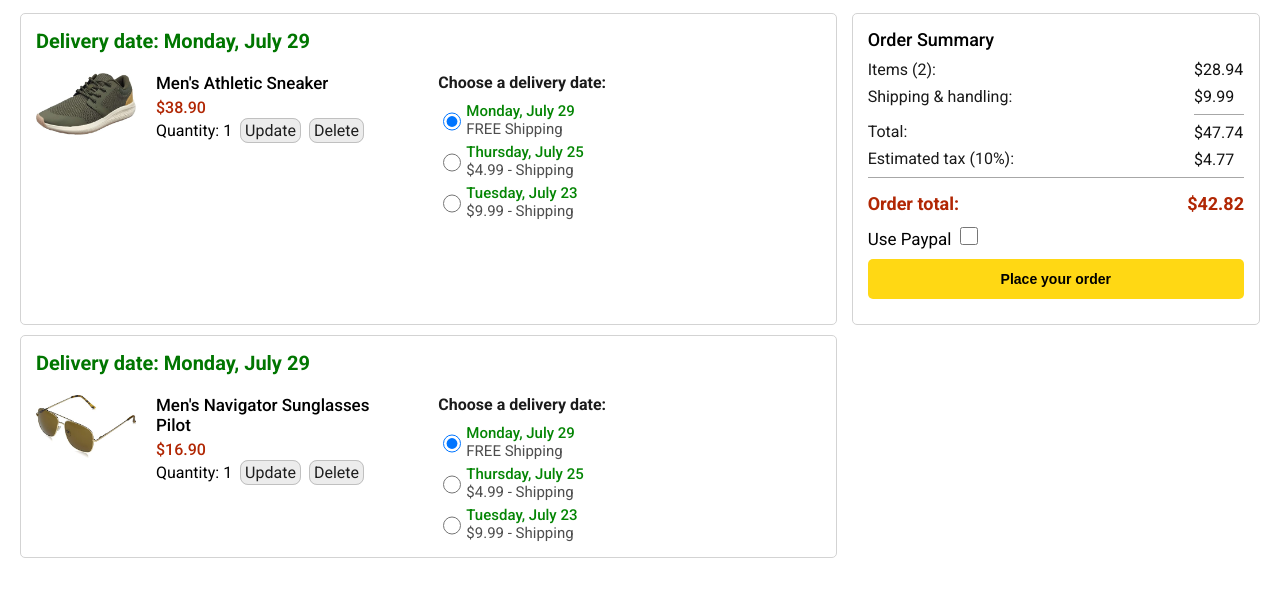
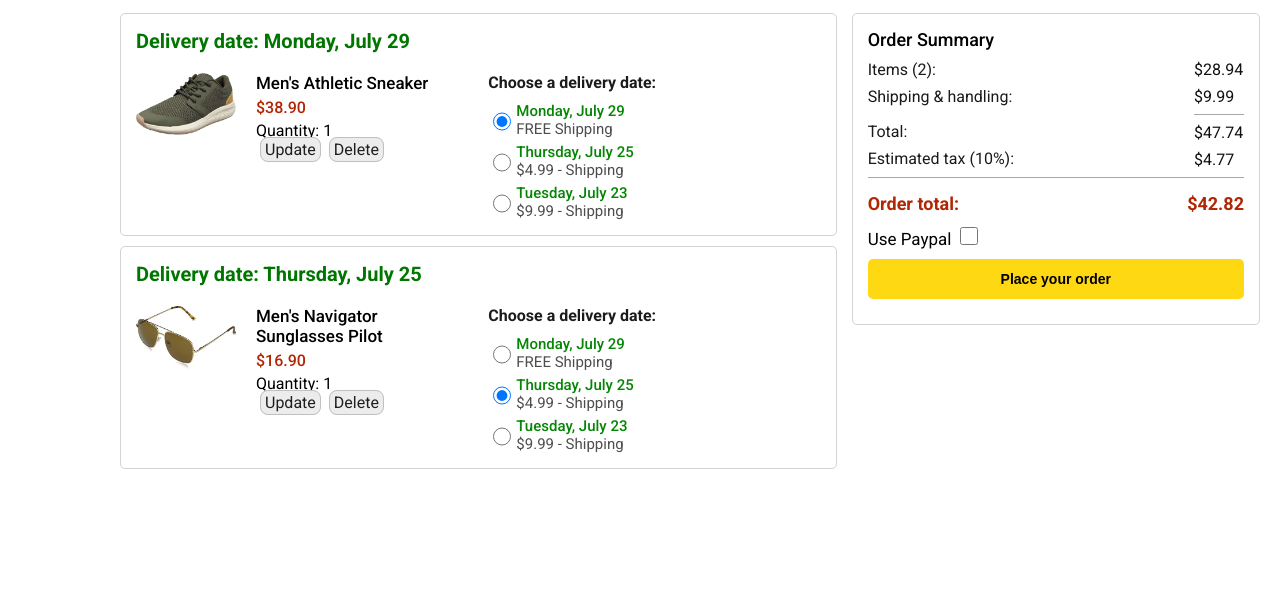
Before and after one commit to Vishal-Bisht/My-Project, a plain HTML site: page checkout.html in a window 1280 px wide. Shown: the part 127-724 px from the top of the page. Drawn offline with nearby package versions, Linux system fonts and the light colour scheme.

Commit message:
another day of working on checkout page functionality

```diff
--- a/checkout.html
+++ b/checkout.html
@@ -30,7 +30,7 @@
       </a>
     </div>
     <div class="middle_section">
-    <div class="checkout">
+      <div class="checkout">
         Checkout (<span class="btn cartquantity"></span>)
       </div>
     </div>
@@ -43,6 +43,10 @@
   <div class="cart-container">
     <div class="page_header">Review your order</div>
     <div class="cart-grid">
+      <div class="cart-grid-item-container">
+      </div>
+      <div class="cart-grid-order-summary-container">
+      </div>
     </div>
   </div>
 
--- a/data/cart.js
+++ b/data/cart.js
@@ -69,3 +69,15 @@ export function CartquantityCount() {
   });
   return cartQuantity;
 };
+
+export function updateDeliveryOptions(productId,deliveryOptionId) {
+  let matchingitem = null;
+
+  cart.forEach((cartitem) => {
+    if (productId === cartitem.id) {
+      matchingitem = cartitem;
+    }
+  });
+  matchingitem.deliveryOptionId = deliveryOptionId;
+  saveToStorage();
+}
--- a/scripts/checkout.js
+++ b/scripts/checkout.js
@@ -1,19 +1,24 @@
-import { cart, CartquantityCount, updateItemQuantity, removeFromCart } from '../data/cart.js';
+import { cart, CartquantityCount, updateItemQuantity, removeFromCart, updateDeliveryOptions } from '../data/cart.js';
 import { products } from '../data/products.js';
 import { deliveryOptions } from '../data/deliveryOptions.js';
 import { formatCurrency } from './utils/money.js';
 import dayjs from 'https://unpkg.com/dayjs@1.11.10/esm/index.js';
 
 
+function renderOrderPage() {
+
   const today = dayjs();
-const date = today.add(7,'days');
+
+  let date = today.add(7, 'days');
 
   let cartHTML = ``;
+
+  let deliveryOptionId;
 
   cart.forEach((cart_items) => {
 
     const productId = cart_items.id;
-
+    deliveryOptionId = cart_items.deliveryOptionId;
     let matchingProduct = null;
 
     products.forEach((product) => {
@@ -23,9 +28,18 @@ cart.forEach((cart_items) => {
       }
     });
 
+    let deliveryOption;
+    deliveryOptions.forEach((option) => {
+      if (option.id === deliveryOptionId) {
+        deliveryOption = option;
+      }
+    });
+    const deliveryDate = today.add(deliveryOption.deliveryDays, 'days');
+    const dateString = deliveryDate.format('dddd, MMMM D');
+
     cartHTML += `<div class="cart-items-container container-${matchingProduct.id}">
             <div class="delivery_date">
-          Delivery date: ${date.format('dddd, MMMM D')}
+              Delivery date: ${(dateString)}
             </div>
             <div class="cart_items">
               <div class="product-img-and-info-container">
@@ -41,13 +55,16 @@ cart.forEach((cart_items) => {
               <div class="delivery-option">
                 <div class="delivery_header">Choose a delivery date:</div>
                 <div class="option-grid">
-            ${deliveryOptionsHTML(matchingProduct,cart_items)}
+                ${deliveryOptionsHTML(matchingProduct, cart_items)}
                 </div>
               </div>
             </div>
           </div>`;
   });
-cartHTML += `<div class="order-summary-container">
+
+  document.querySelector('.cart-grid-item-container').innerHTML = cartHTML;
+
+  cartHTML = `<div class="order-summary-container">
             <div class="summary_header">Order Summary</div>
             <div class="order-summary-grid">
             <div class="order-total-charges">
@@ -88,14 +105,16 @@ cartHTML += `<div class="order-summary-container">
                     </div>
                     </div>`;
 
-function deliveryOptionsHTML(matchingProduct,cart_items) {
+  document.querySelector('.cart-grid-order-summary-container').innerHTML = cartHTML;
+
+  function deliveryOptionsHTML(matchingProduct, cart_items) {
     let html = '';
     deliveryOptions.forEach((deliveryOption) => {
-    const deliveryDate = today.add(deliveryOption.deliveryDays,'days');
+      const deliveryDate = today.add(deliveryOption.deliveryDays, 'days');
       const dateString = deliveryDate.format('dddd, MMMM D');
-    const priceString = deliveryOption.price===0?'FREE':`$${(formatCurrency(deliveryOption.price))} - `;
-    const isChecked = deliveryOption.id ==='1';
-   html += `<input class = "btn" type="radio" ${isChecked?'checked':''} name="${matchingProduct.id}-date">
+      const priceString = deliveryOption.price === 0 ? 'FREE' : `$${(formatCurrency(deliveryOption.price))} - `;
+      const isChecked = deliveryOption.id === cart_items.deliveryOptionId;
+      html += `<input class = "btn deliveryDatebtn" data-product-id = ${matchingProduct.id}  data-delivery-option-id = ${deliveryOption.id} type="radio" ${isChecked ? 'checked' : ''} name="${matchingProduct.id}-date">
                 <label>
                   <div class="option day_date">${dateString}</div>
                   <div class="option shipping_charge">${priceString} Shipping</div>
@@ -105,7 +124,6 @@ function deliveryOptionsHTML(matchingProduct,cart_items) {
     return html;
   }
 
-document.querySelector('.cart-grid').innerHTML = cartHTML;
 
   let cartQuantity = CartquantityCount();
   document.querySelector('.cartquantity').innerHTML = `${cartQuantity} items`;
@@ -127,3 +145,15 @@ document.querySelectorAll('.delete-item').forEach((link) => {
       document.querySelector('.cartquantity').innerHTML = `${cartQuantity} items`;
     });
   });
+
+  document.querySelectorAll('.deliveryDatebtn')
+    .forEach((element) => {
+      element.addEventListener('click', () => {
+        const { productId, deliveryOptionId } = element.dataset;
+        updateDeliveryOptions(productId, deliveryOptionId);
+        renderOrderPage();
+      });
+    });
+}
+
+renderOrderPage();
--- a/styles/cart.css
+++ b/styles/cart.css
@@ -61,18 +61,17 @@ body {
   column-gap: 15px;
 }
 
+.cart-grid-item-container{
+  padding-left: 100px;
+}
 
 .cart-items-container,
 .order-summary-container {
+  max-width: 800px;
   border: 1px solid rgb(211, 211, 211);
   border-radius: 5px;
   padding: 15px;
   margin-bottom: 10px;
-}
-
-.order-summary-container{
-  grid-column: 2;
-  grid-row: 1;
 }
 
 .cart_items {
@@ -265,7 +264,7 @@ body {
     grid-template-columns:1fr;
   }
 
-  .order-summary-container {
+  .cart-grid-order-summary-container {
     grid-column: 1;
     grid-row: 1;
   }
```
Lines whose indentation alone changed are shown as unchanged.
